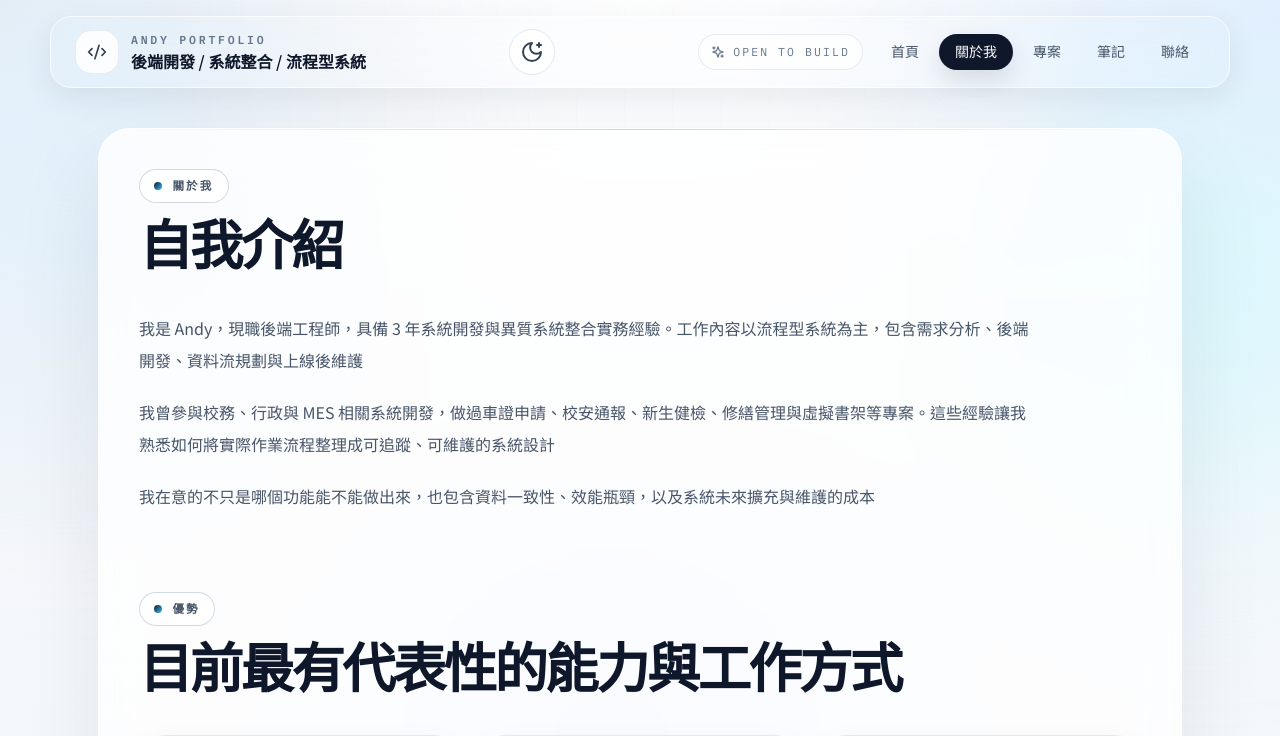
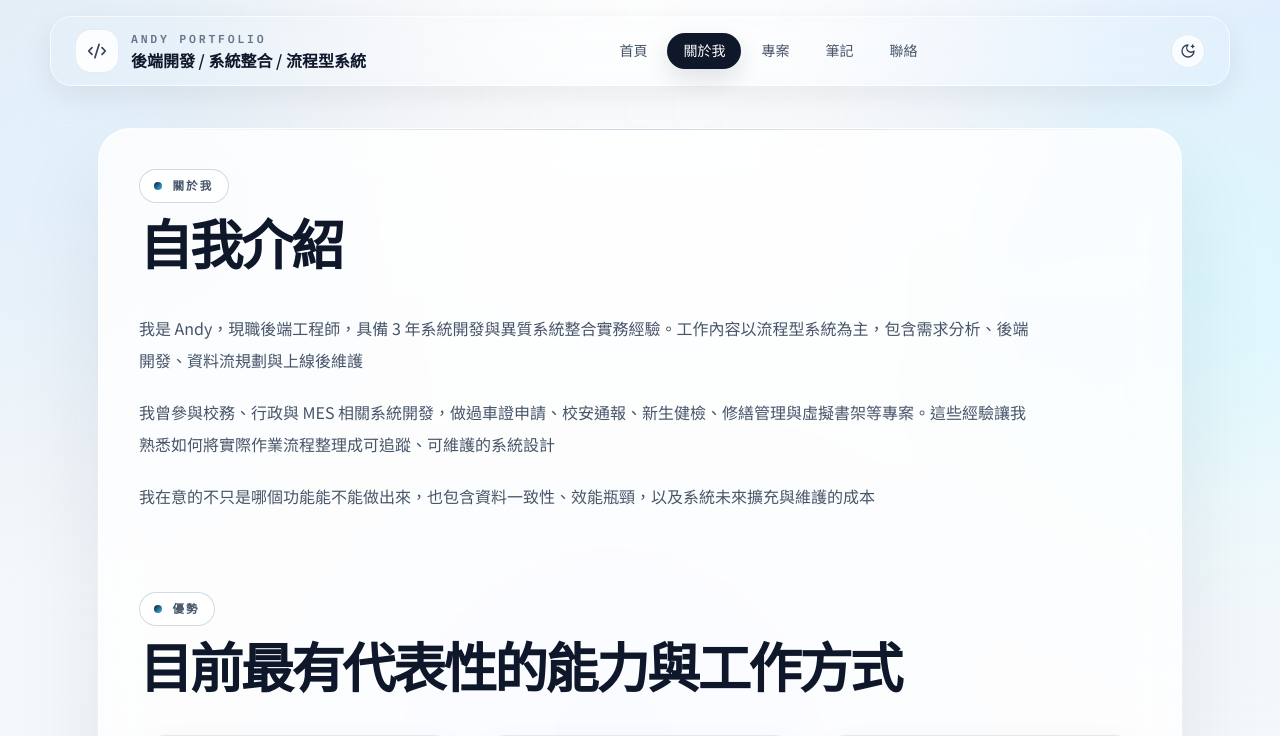
Before and after one commit to Andy61490963/kaiyo-dev-site, a React (Vite) app: page /about in a window 1280 px wide. Shown: the top 736 px of the page. Built offline with nearby package versions, Linux system fonts and the light colour scheme; the HTML template or start-up script is replaced by a standard one.

Commit message:
Refine navbar theme controls

```diff
--- a/src/components/Footer.jsx
+++ b/src/components/Footer.jsx
@@ -26,7 +26,7 @@ export default function Footer() {
               <Terminal className="h-4 w-4 text-slate-500" />
               Andy 個人作品集
             </div>
-            <div>後端開發 / 系統整合 / 流程型系統設計</div>
+            <div className="footer-subtitle">後端開發 / 系統整合 / 流程型系統設計</div>
           </div>
 
           <ul className="flex flex-wrap gap-3 text-slate-600">
--- a/src/components/Navbar.jsx
+++ b/src/components/Navbar.jsx
@@ -1,7 +1,7 @@
 import React, { useEffect, useState } from 'react'
 import clsx from 'classnames'
 import { motion } from 'framer-motion'
-import { Code2, Menu, MoonStar, Sparkles, SunMedium, X } from 'lucide-react'
+import { Code2, Menu, MoonStar, SunMedium, X } from 'lucide-react'
 import { NavLink, useLocation } from 'react-router-dom'
 
 const navItems = [
@@ -16,6 +16,7 @@ export default function Navbar({ isDarkMode, onToggleTheme }) {
   const [isMobileOpen, setIsMobileOpen] = useState(false)
   const [isScrolled, setIsScrolled] = useState(false)
   const location = useLocation()
+  const themeLabel = isDarkMode ? '切換為淺色模式' : '切換為深色模式'
 
   useEffect(() => {
     setIsMobileOpen(false)
@@ -60,20 +61,53 @@ export default function Navbar({ isDarkMode, onToggleTheme }) {
             </span>
           </NavLink>
 
-          <div className="flex items-center gap-2 sm:gap-3">
-            <button
-              type="button"
-              onClick={onToggleTheme}
-              className="inline-flex items-center justify-center rounded-full border border-slate-200 bg-white/80 p-2.5 text-slate-700 transition hover:bg-white"
-              aria-label={isDarkMode ? '切換為淺色模式' : '切換為深色模式'}
-              title={isDarkMode ? '切換為淺色模式' : '切換為深色模式'}
-            >
-              {isDarkMode ? <SunMedium className="h-4.5 w-4.5" /> : <MoonStar className="h-4.5 w-4.5" />}
-            </button>
+          <div className="hidden items-center gap-1 text-sm font-medium lg:flex">
+            {navItems.map((item) => (
+              <NavLink
+                key={item.to}
+                to={item.to}
+                className={({ isActive }) =>
+                  clsx(
+                    'mono inline-flex rounded-full px-3 py-2 transition duration-200 xl:px-4',
+                    isActive
+                      ? 'bg-slate-900 text-white shadow-[0_10px_24px_rgba(15,23,42,0.12)]'
+                      : 'text-slate-600 hover:bg-white hover:text-slate-900'
+                  )
+                }
+              >
+                {item.label}
+              </NavLink>
+            ))}
+          </div>
+
+          <div className="flex items-center gap-2">
+            <div className="relative hidden lg:block">
+              <button
+                type="button"
+                onClick={onToggleTheme}
+                className="theme-toggle-button group inline-flex items-center justify-center rounded-full border border-slate-200 bg-white/80 p-2 text-slate-700 transition hover:bg-white"
+                aria-label={themeLabel}
+              >
+                {isDarkMode ? <SunMedium className="h-4 w-4" /> : <MoonStar className="h-4 w-4" />}
+                <span className="theme-toggle-tooltip">{themeLabel}</span>
+              </button>
+            </div>
+
+            <div className="relative lg:hidden">
+              <button
+                type="button"
+                onClick={onToggleTheme}
+                className="theme-toggle-button inline-flex items-center justify-center rounded-full border border-slate-200 bg-white/80 p-2 text-slate-700 transition hover:bg-white"
+                aria-label={themeLabel}
+                title={themeLabel}
+              >
+                {isDarkMode ? <SunMedium className="h-4 w-4" /> : <MoonStar className="h-4 w-4" />}
+              </button>
+            </div>
 
             <button
               type="button"
-              className="inline-flex items-center justify-center rounded-full border border-slate-200 bg-white/80 p-2 text-slate-700 transition hover:bg-white sm:hidden"
+              className="inline-flex items-center justify-center rounded-full border border-slate-200 bg-white/80 p-2 text-slate-700 transition hover:bg-white lg:hidden"
               onClick={() => setIsMobileOpen((prev) => !prev)}
               aria-label="切換選單"
               aria-expanded={isMobileOpen}
@@ -81,33 +115,6 @@ export default function Navbar({ isDarkMode, onToggleTheme }) {
             >
               {isMobileOpen ? <X className="h-5 w-5" /> : <Menu className="h-5 w-5" />}
             </button>
-          </div>
-
-          <div className="hidden items-center gap-3 lg:flex">
-            <div className="inline-flex items-center gap-2 rounded-full border border-slate-200/80 bg-white/65 px-3 py-2 text-[0.72rem] text-slate-500">
-              <Sparkles className="h-3.5 w-3.5" />
-              <span className="mono uppercase tracking-[0.18em]">Open To Build</span>
-            </div>
-
-            <ul className="flex items-center gap-1 text-sm font-medium">
-              {navItems.map((item) => (
-                <li key={item.to}>
-                  <NavLink
-                    to={item.to}
-                    className={({ isActive }) =>
-                      clsx(
-                        'mono inline-flex rounded-full px-3 py-2 transition duration-200 xl:px-4',
-                        isActive
-                          ? 'bg-slate-900 text-white shadow-[0_10px_24px_rgba(15,23,42,0.12)]'
-                          : 'text-slate-600 hover:bg-white hover:text-slate-900'
-                      )
-                    }
-                  >
-                    {item.label}
-                  </NavLink>
-                </li>
-              ))}
-            </ul>
           </div>
         </div>
 
--- a/src/index.css
+++ b/src/index.css
@@ -412,3 +412,45 @@ button {
     top: auto;
   }
 }
+.theme-toggle-button {
+  position: relative;
+}
+
+.theme-toggle-tooltip {
+  position: absolute;
+  right: 0;
+  top: calc(100% + 0.6rem);
+  transform: translateY(-4px);
+  border-radius: 0.75rem;
+  border: 1px solid rgba(203, 213, 225, 0.9);
+  background: rgba(255, 255, 255, 0.96);
+  padding: 0.45rem 0.7rem;
+  white-space: nowrap;
+  font-size: 0.75rem;
+  line-height: 1;
+  color: #334155;
+  box-shadow: 0 12px 30px rgba(15, 23, 42, 0.08);
+  opacity: 0;
+  pointer-events: none;
+  transition: opacity 0.18s ease, transform 0.18s ease;
+}
+
+.theme-toggle-button:hover .theme-toggle-tooltip {
+  opacity: 1;
+  transform: translateY(0);
+}
+
+.footer-subtitle {
+  color: #64748b;
+}
+
+:root.theme-dark .footer-subtitle {
+  color: #cbd5e1;
+}
+
+:root.theme-dark .theme-toggle-tooltip {
+  border-color: rgba(51, 65, 85, 0.95);
+  background: rgba(15, 23, 42, 0.96);
+  color: #e2e8f0;
+  box-shadow: 0 12px 30px rgba(2, 6, 23, 0.34);
+}
```
